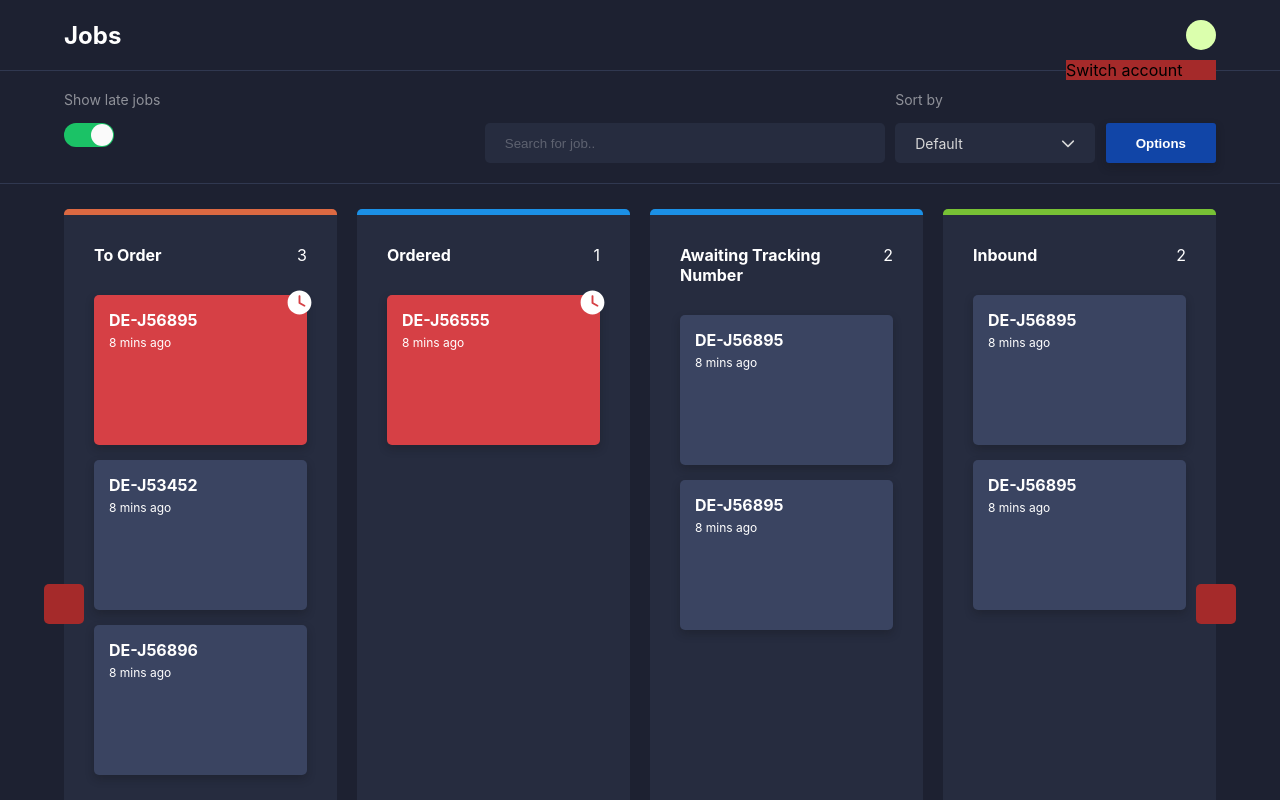
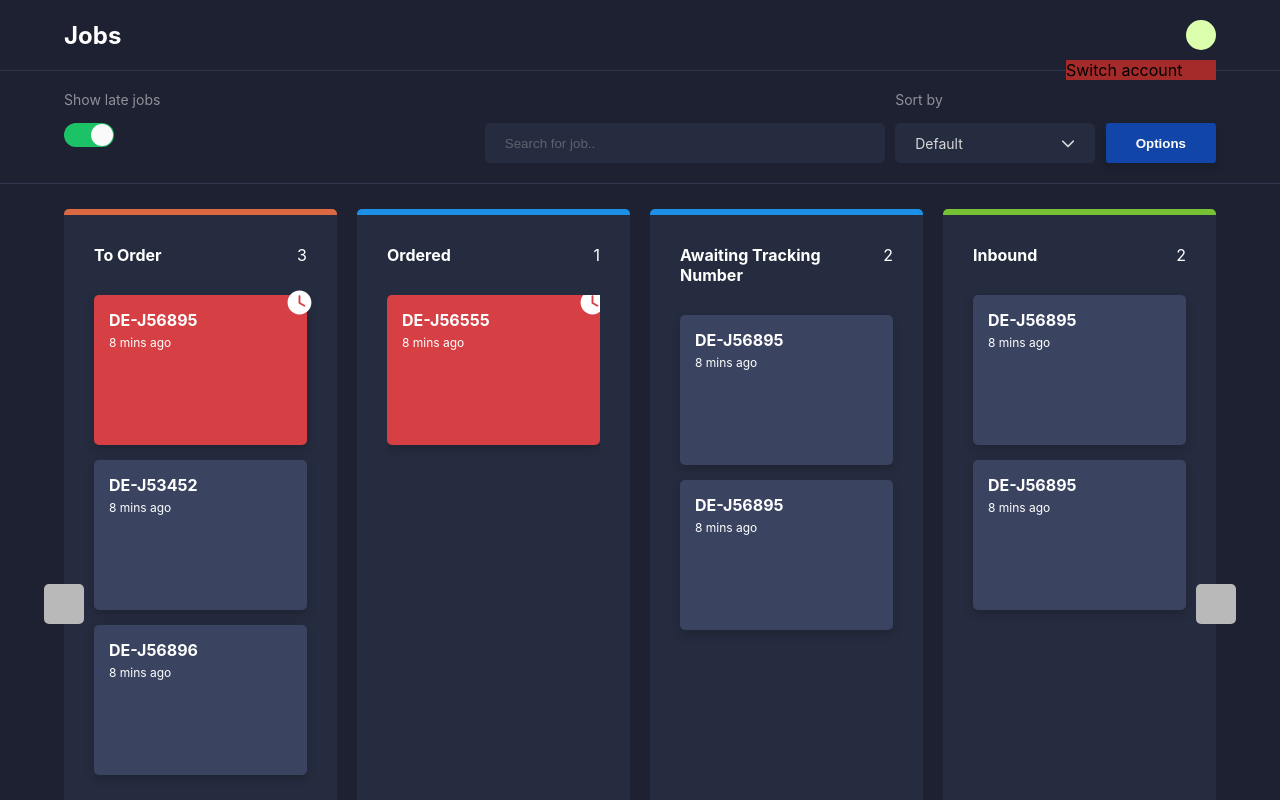
Before and after one commit to emmanuelojiji/jobscreen, a React (Create React App) app: page / in a window 1280 px wide. Shown: the top 800 px of the page. Built offline with nearby package versions, Linux system fonts and the light colour scheme.

Commit message:
View as feature implemented

```diff
--- a/src/App.js
+++ b/src/App.js
@@ -123,7 +123,7 @@ function App() {
                 <>
                   <span
                     className="menu-item"
-                    onClick={() => setUser("Jack Smith")}
+                    onClick={() => setUser("default")}
                   >
                     Default
                   </span>
@@ -143,10 +143,8 @@ function App() {
               }
             />
             <div className="button-container">
-              <button className="button-transparent">Cancel</button>
-              <button className="button-filled" onClick={() => setUser("yaya")}>
-                Save
-              </button>
+              <button className="button-transparent">Close</button>
+
             </div>
           </div>
         </div>
@@ -326,6 +324,9 @@ function App() {
                           {orderedState.length == 0 && (
                             <p className="no-jobs">No jobs to show</p>
                           )}
+
+                          <div className="job-card-container">
+
                           {orderedState.map((job, index) => (
                             <JobCard
                               job_number={job.jobNumber}
@@ -338,6 +339,8 @@ function App() {
                               }
                             />
                           ))}
+                          </div>
+
                         </>
                       </Column>
                     )}
--- a/src/Components/Column.js
+++ b/src/Components/Column.js
@@ -3,6 +3,7 @@ import "./Column.scss";
 const Column = ({ children, category, borderTopColor, opacity, amount_in_category, sidebarVisible }) => {
   return (
     <div className={`Column`} style={{ borderTopColor: borderTopColor, opacity: opacity }}>
+
       <div className="column-header">
         <span className="category-title">{category}</span>
         <span>{amount_in_category}</span>
--- a/src/Components/Column.scss
+++ b/src/Components/Column.scss
@@ -16,12 +16,10 @@
 .column-container {
   min-width: 100%;
   display: flex;
-
 }
 
 .Column {
   background: #262c3f;
-  height: 900px;
   min-width: calc(25% - 15px);
   border-top: solid 6px;
   border-radius: 5px;
@@ -30,10 +28,9 @@
   padding-right: 30px;
   margin-right: 20px;
 
-  &:nth-child(4){
+  &:nth-child(4) {
     margin-right: 0;
   }
-
 
   transition: 0.2s ease-in-out;
 
@@ -55,24 +52,29 @@
   display: block;
 }
 
-.left-button{
+.left-button {
   width: 40px;
   height: 40px;
-  background: brown;
+  background: rgb(185, 185, 185);
   position: absolute;
   z-index: 3;
   top: 400px;
   left: -20px;
-  border-radius:5px;
+  border-radius: 5px;
 }
 
-.right-button{
+.right-button {
   width: 40px;
   height: 40px;
-  background: brown;
+  background: rgb(185, 185, 185);
   position: absolute;
   z-index: 3;
   top: 400px;
   right: -20px;
-  border-radius:5px;
+  border-radius: 5px;
 }
+
+.job-card-container {
+  height: 900px;
+  overflow-y: scroll;
+}
--- a/src/Components/JobCard.scss
+++ b/src/Components/JobCard.scss
@@ -8,7 +8,7 @@
   display: flex;
   flex-direction: column;
   position: relative;
-  z-index:0;
+  z-index:3000;
 
 
   transition: 0.2s ease-in-out;
--- a/src/otherUser.js
+++ b/src/otherUser.js
@@ -1,6 +1,6 @@
 export const otherUser = [
   {
-    jobNumber: "Other",
+    jobNumber: "SG-J24277",
     time: "8 mins ago",
     late: true,
     category: "to_order",
@@ -8,10 +8,97 @@ export const otherUser = [
   },
 
   {
-    jobNumber: "Other",
+    jobNumber: "SG-J24277",
+    time: "8 mins ago",
+    late: false,
+    category: "ordered",
+    country_flag: "🇸🇳",
+  },
+
+  {
+    jobNumber: "SG-J24277",
+    time: "8 mins ago",
+    late: false,
+    category: "ordered",
+    country_flag: "🇸🇳",
+  },
+
+  {
+    jobNumber: "SG-J24277",
     time: "8 mins ago",
     late: false,
     category: "inbound",
+    country_flag: "🇸🇳",
+  },
+
+  {
+    jobNumber: "SG-J24277",
+    time: "8 mins ago",
+    late: false,
+    category: "awaiting_tracking",
+    country_flag: "🇸🇳",
+  },
+
+  {
+    jobNumber: "SG-J24277",
+    time: "8 mins ago",
+    late: false,
+    category: "awaiting_tracking",
+    country_flag: "🇸🇳",
+  },
+  {
+    jobNumber: "SG-J24277",
+    time: "8 mins ago",
+    late: false,
+    category: "inbound",
+    country_flag: "🇸🇳",
+  },
+
+  {
+    jobNumber: "SG-J24277",
+    time: "8 mins ago",
+    late: false,
+    category: "ordered",
+    country_flag: "🇸🇳",
+  },
+
+  {
+    jobNumber: "SG-J24277",
+    time: "8 mins ago",
+    late: false,
+    category: "ordered",
+    country_flag: "🇸🇳",
+  },
+
+  {
+    jobNumber: "SG-J24277",
+    time: "8 mins ago",
+    late: false,
+    category: "ordered",
+    country_flag: "🇸🇳",
+  },
+
+  {
+    jobNumber: "SG-J24277",
+    time: "8 mins ago",
+    late: false,
+    category: "ordered",
+    country_flag: "🇸🇳",
+  },
+
+  {
+    jobNumber: "SG-J24277",
+    time: "8 mins ago",
+    late: false,
+    category: "ordered",
+    country_flag: "🇸🇳",
+  },
+
+  {
+    jobNumber: "SG-J24277",
+    time: "8 mins ago",
+    late: false,
+    category: "ordered",
     country_flag: "🇸🇳",
   },
 
```
